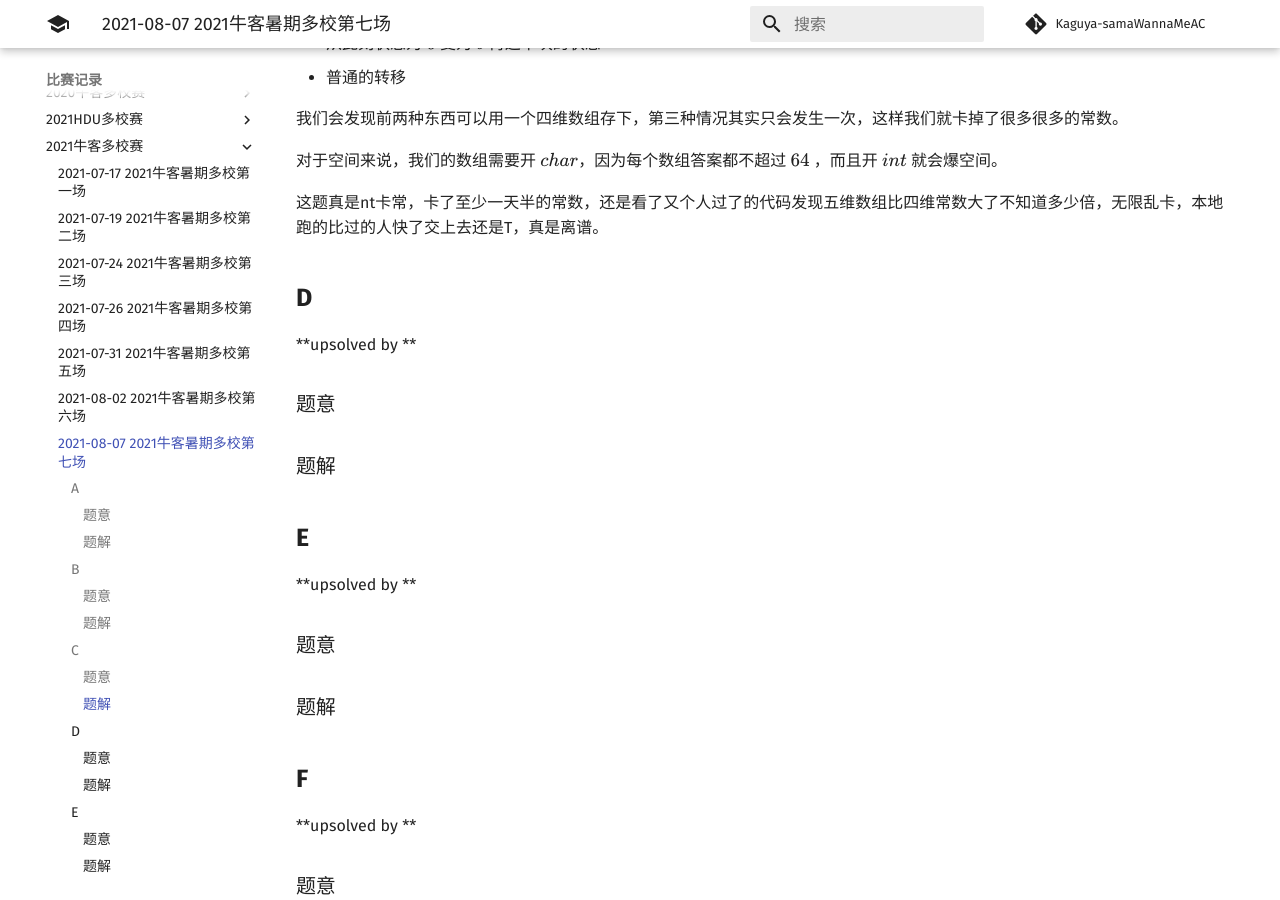
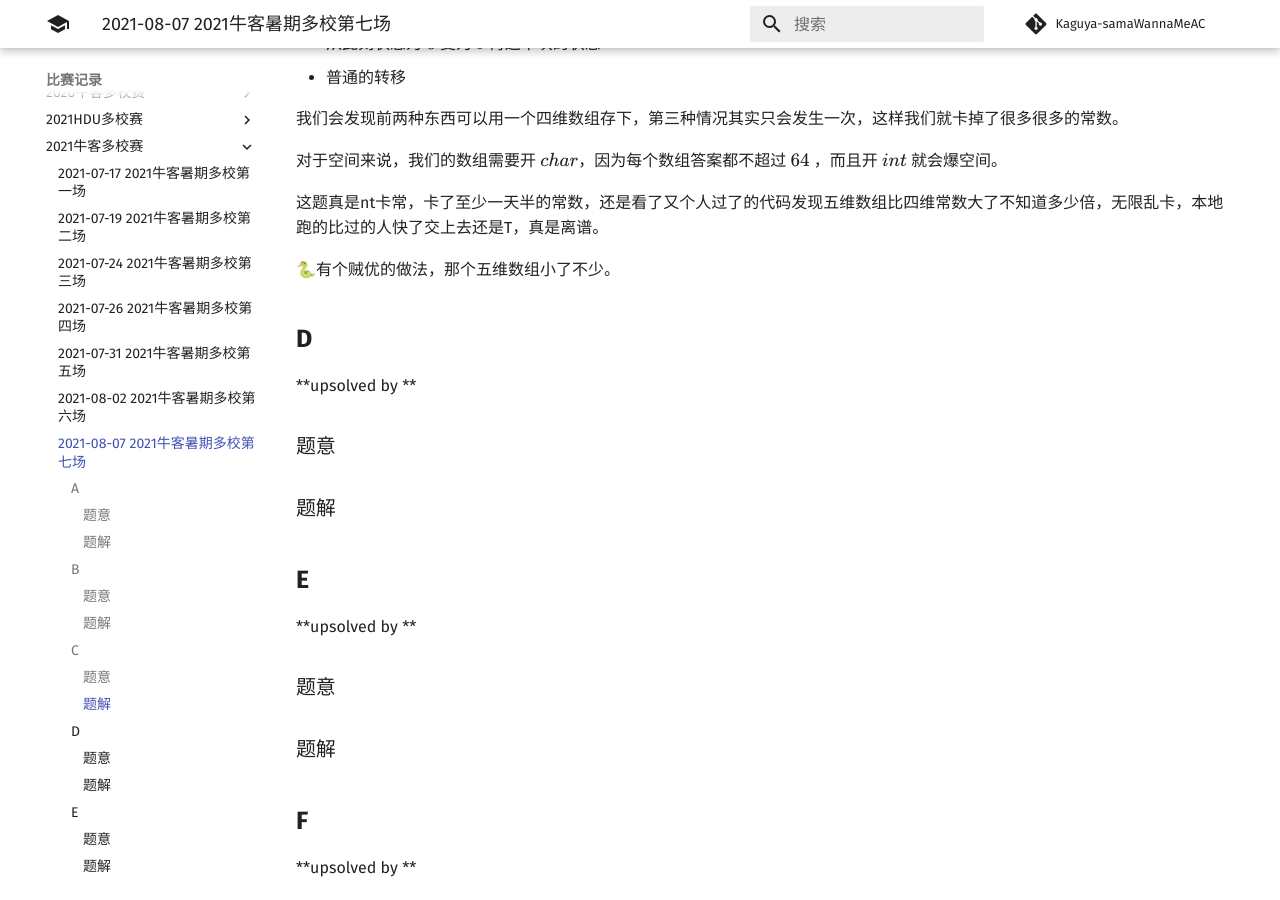
Before and after one commit to Kaguya-samaWannaMeAC/kaguya-samawannameac.github.io, an MkDocs documentation site: the page built from docs/contest/2021-08-07 2021牛客暑期多校第七场.md, in a window 1280 px wide and 900 px high, scrolled down 1804 px. Built offline with MkDocs 1.6.1 and Material for MkDocs 9.7.7, drawn with Linux system fonts in a browser that asks for light colours; comment, search, counter and statistics services are not loaded.

Commit message:
Update 2021-08-07 2021牛客暑期多校第七场.md

```diff
--- a/docs/contest/2021-08-07 2021牛客暑期多校第七场.md
+++ b/docs/contest/2021-08-07 2021牛客暑期多校第七场.md
@@ -74,6 +74,8 @@ $$
 对于空间来说，我们的数组需要开 $char$，因为每个数组答案都不超过 $64$ ，而且开 $int$ 就会爆空间。
 
 这题真是nt卡常，卡了至少一天半的常数，还是看了又个人过了的代码发现五维数组比四维常数大了不知道多少倍，无限乱卡，本地跑的比过的人快了交上去还是T，真是离谱。
+
+🐍有个贼优的做法，那个五维数组小了不少。
 
 ## **D**
 
```
